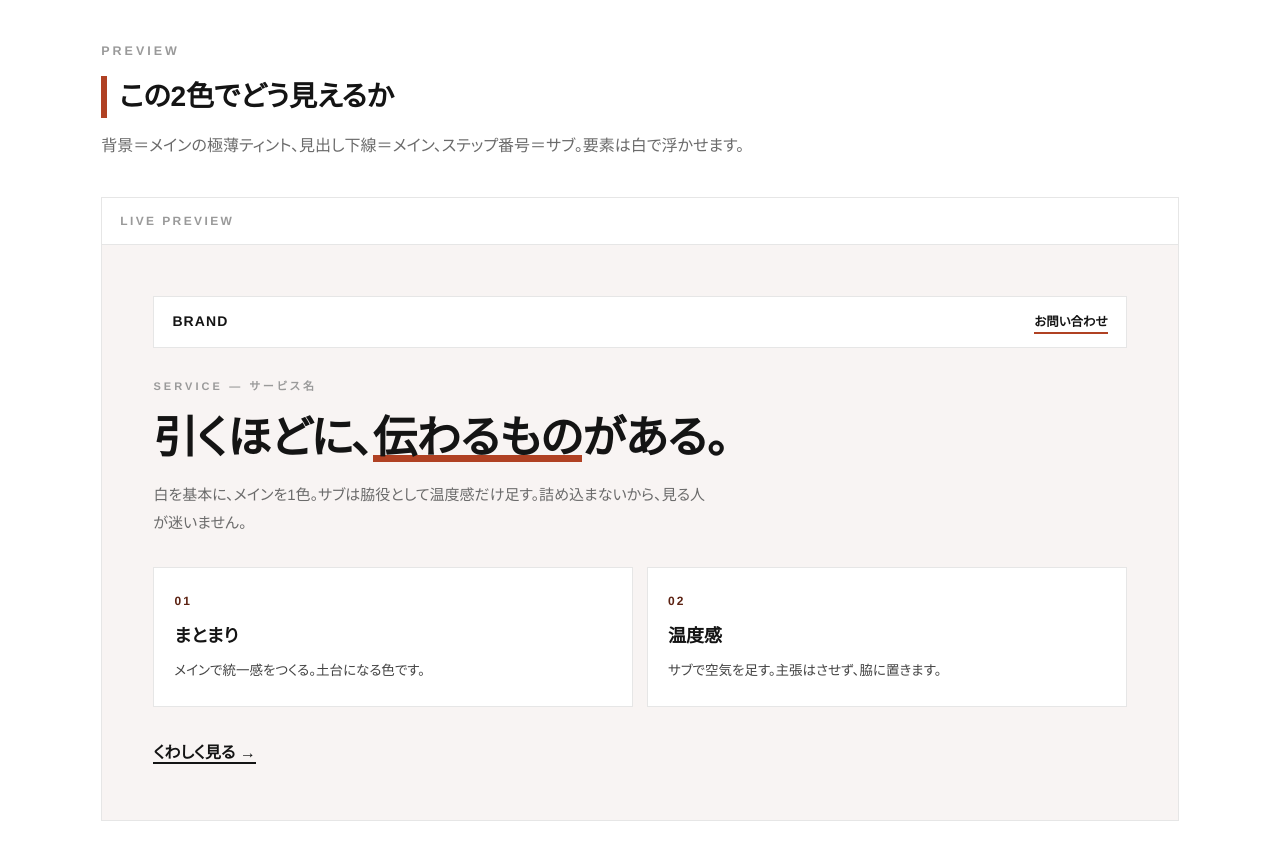
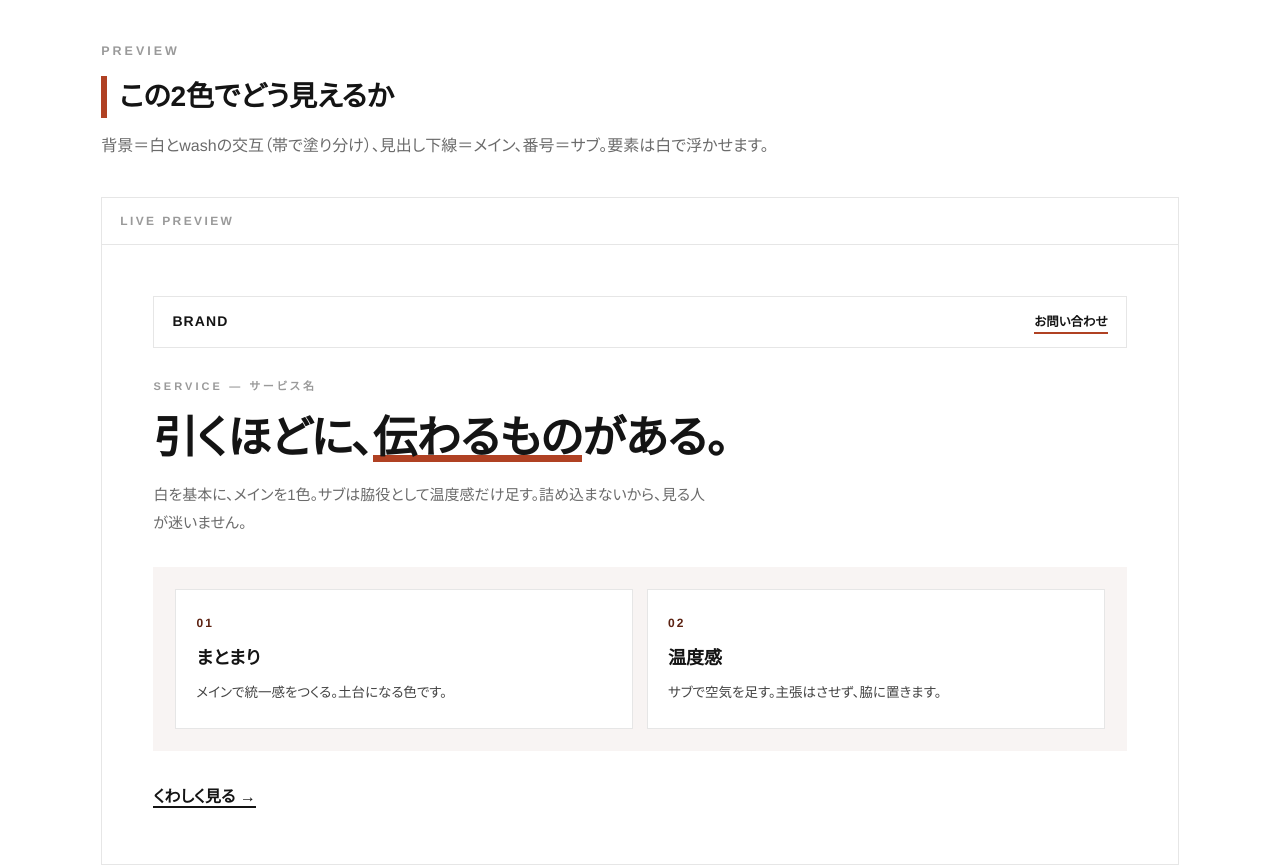
Before and after one commit to Teppay0v0/hanabi-design-rules, a plain HTML site: page docs/color.html in a window 1280 px wide. Shown: the part 1640-2505 px from the top of the page. Drawn offline with Linux system fonts and the light colour scheme.

Commit message:
背景を「全面wash」から「セクション白/wash交互」に変更
- after.html/lp-starter.html: body白ベース＋section:nth-of-type(odd)にwash
- SKILL.md: 背景ルールを交互塗り分けに更新（CSS例・面積比・チェックリスト）
- color.html: プレビューを白ヒーロー＋wash帯に、README該当行も更新

Co-Authored-By: Claude Fable 5 <noreply@anthropic.com>

```diff
--- a/docs/color.html
+++ b/docs/color.html
@@ -81,7 +81,7 @@ section { padding:64px 0; border-bottom:1px solid var(--line); }
 .previewbox { border:1px solid var(--line); }
 .previewbox .bar { display:flex; justify-content:space-between; align-items:center; padding:12px 18px; border-bottom:1px solid var(--line); }
 .previewbox .bar .t { font-size:12px; letter-spacing:.2em; color:var(--faint); font-weight:700; }
-.pv { background:var(--pick-wash,#faf2ef); padding:clamp(26px,4vw,52px); transition:background .3s; }
+.pv { background:#fff; padding:clamp(26px,4vw,52px); }
 .pv .pnav { display:flex; justify-content:space-between; align-items:center; background:#fff; border:1px solid var(--line); padding:12px 18px; margin-bottom:28px; }
 .pv .pnav b { font-weight:800; font-size:14px; letter-spacing:.08em; }
 .pv .pnav .lk { font-size:12.5px; color:var(--ink); font-weight:700; box-shadow:inset 0 -2px 0 var(--pick-main,#b04123); }
@@ -89,7 +89,7 @@ section { padding:64px 0; border-bottom:1px solid var(--line); }
 .pv h2 { font-size:clamp(24px,3.6vw,44px); font-weight:800; letter-spacing:-.01em; line-height:1.25; margin-top:14px; }
 .pv h2 u { text-decoration:none; box-shadow:inset 0 -.16em 0 var(--pick-main,#b04123); }
 .pv .lead { color:var(--gray); font-size:15px; margin-top:16px; max-width:560px; }
-.pv .row { display:grid; grid-template-columns:1fr 1fr; gap:14px; margin-top:30px; }
+.pv .row { display:grid; grid-template-columns:1fr 1fr; gap:14px; margin-top:30px; background:var(--pick-wash,#faf2ef); padding:22px; transition:background .3s; }
 @media (max-width:560px){ .pv .row { grid-template-columns:1fr; } }
 .pv .card { background:#fff; border:1px solid var(--line); padding:22px 20px; }
 .pv .card .no { font-size:12px; letter-spacing:.18em; font-weight:800; color:var(--pick-sub,#1c2951); }
@@ -151,7 +151,7 @@ footer a { color:var(--gray); }
   <div class="wrap">
     <div class="label">PREVIEW</div>
     <h2 class="sec-h">この2色でどう見えるか</h2>
-    <p class="sec-lead">背景＝メインの極薄ティント、見出し下線＝メイン、ステップ番号＝サブ。要素は白で浮かせます。</p>
+    <p class="sec-lead">背景＝白とwashの交互（帯で塗り分け）、見出し下線＝メイン、番号＝サブ。要素は白で浮かせます。</p>
     <div class="previewbox">
       <div class="bar"><span class="t">LIVE PREVIEW</span></div>
       <div class="pv">
```
Also changed, not shown: docs/after.html (+4 -2 lines), references/lp-starter.html (+3 -1 lines), 2 other files.
